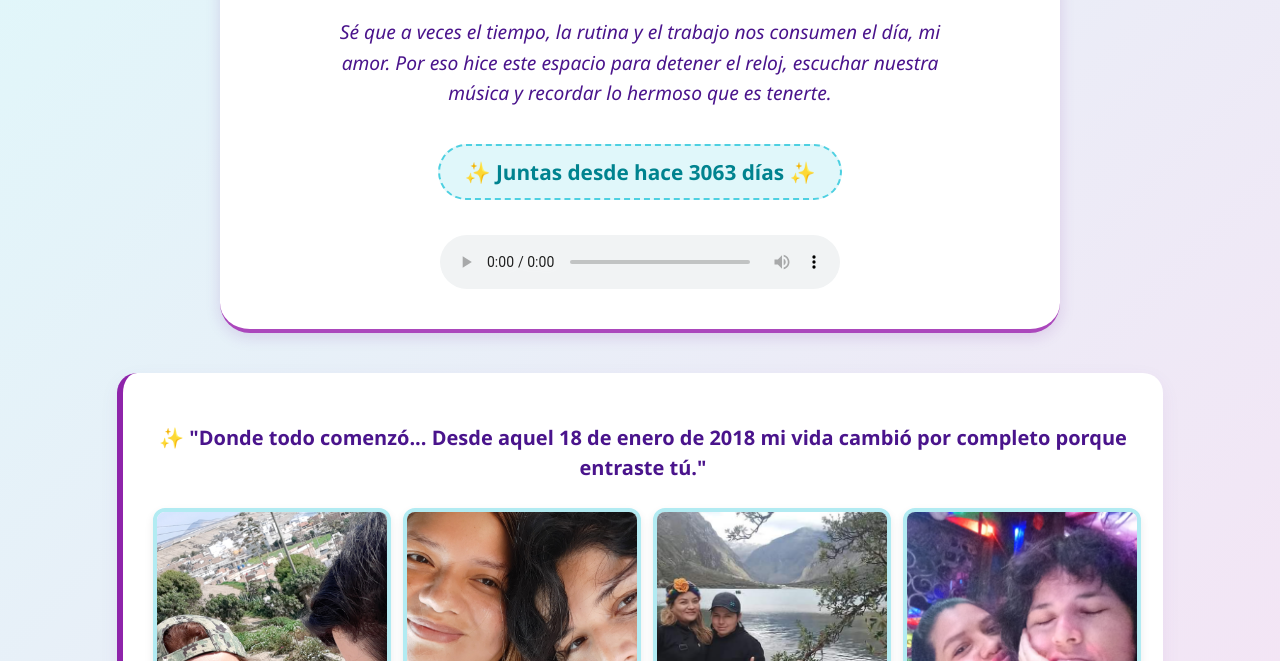
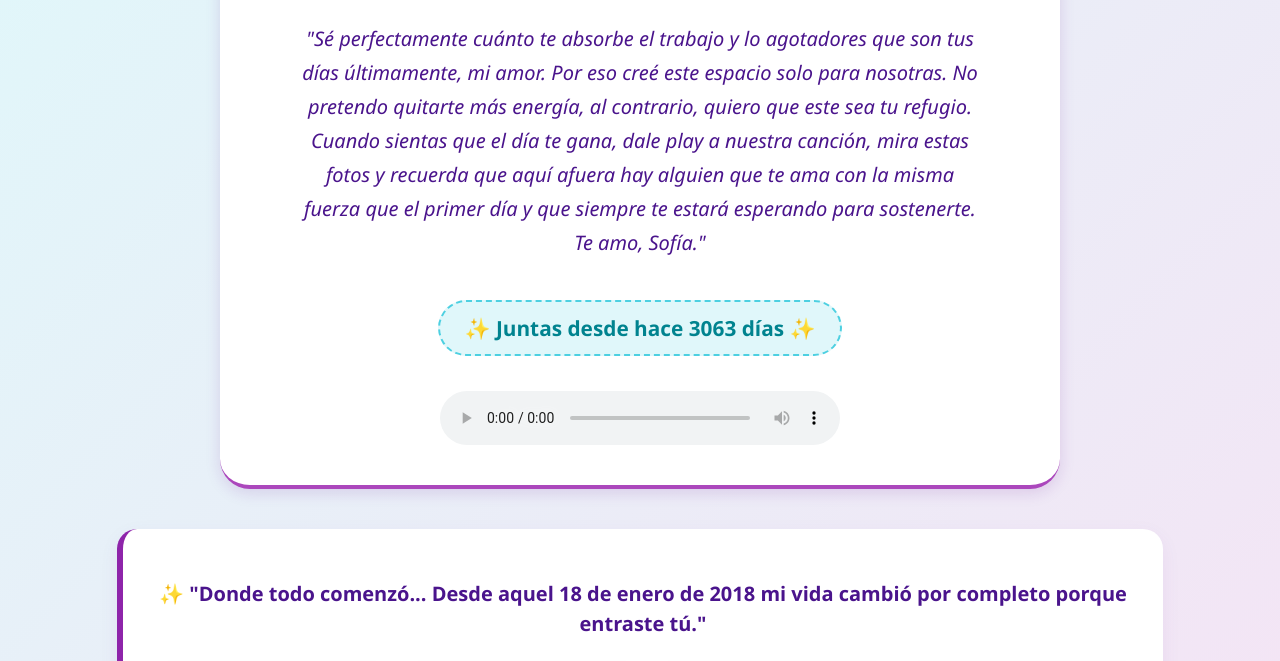
Before and after one commit to greciadesofia-ctrl/parasofia, a plain HTML site: page index.html in a window 1280 px wide. Shown: the part 127-788 px from the top of the page. Drawn offline with Linux system fonts and the light colour scheme.

Commit message:
Update index.html

```diff
--- a/index.html
+++ b/index.html
@@ -30,12 +30,13 @@
             text-shadow: 1px 1px 2px rgba(0,0,0,0.05);
         }
         .intro {
-            font-size: 1.2em;
-            line-height: 1.6;
+            font-size: 1.25em;
+            line-height: 1.7;
             font-style: italic;
-            margin: 20px auto;
-            max-width: 650px;
+            margin: 25px auto;
+            max-width: 680px;
             color: #4a148c;
+            padding: 0 15px;
         }
         .contador {
             font-size: 1.3em;
@@ -109,8 +110,10 @@
 
     <header>
         <h1>Para mi Sofía 💜</h1>
+
+        <!-- TU NUEVO MENSAJE DE APOYO ABSOLUTO -->
         <p class="intro">
-            Sé que a veces el tiempo, la rutina y el trabajo nos consumen el día, mi amor. Por eso hice este espacio para detener el reloj, escuchar nuestra música y recordar lo hermoso que es tenerte.
+            "Sé perfectamente cuánto te absorbe el trabajo y lo agotadores que son tus días últimamente, mi amor. Por eso creé este espacio solo para nosotras. No pretendo quitarte más energía, al contrario, quiero que este sea tu refugio. Cuando sientas que el día te gana, dale play a nuestra canción, mira estas fotos y recuerda que aquí afuera hay alguien que te ama con la misma fuerza que el primer día y que siempre te estará esperando para sostenerte. Te amo, Sofía."
         </p>
 
         <!-- Contador de días -->
@@ -147,7 +150,6 @@
 
     <!-- GRUPO 3 -->
     <div class="grupo-seccion">
-        <!-- FRASE CORREGIDA AQUÍ CON "TE AMO" -->
         <p class="texto-grupo">🎶 "Por los años que me quedan por vivir, prometo firmemente demostrarte cada día cuánto te amo."</p>
         <div class="galeria-cuatro">
             <img src="fotos/FOTO9.jpg" alt="Momento 9">
@@ -180,7 +182,7 @@
     </div>
 
     <footer>
-        Te amo hoy, mañana y siempre. — Con todo mi amor, <span class="firmas">Grecia 🩵💜</span>
+        Te amo hoy, mañana y siempre. — Con todo mi amor, <span class="firmas">Grecia JE💜</span>
     </footer>
 
     <script>
```
